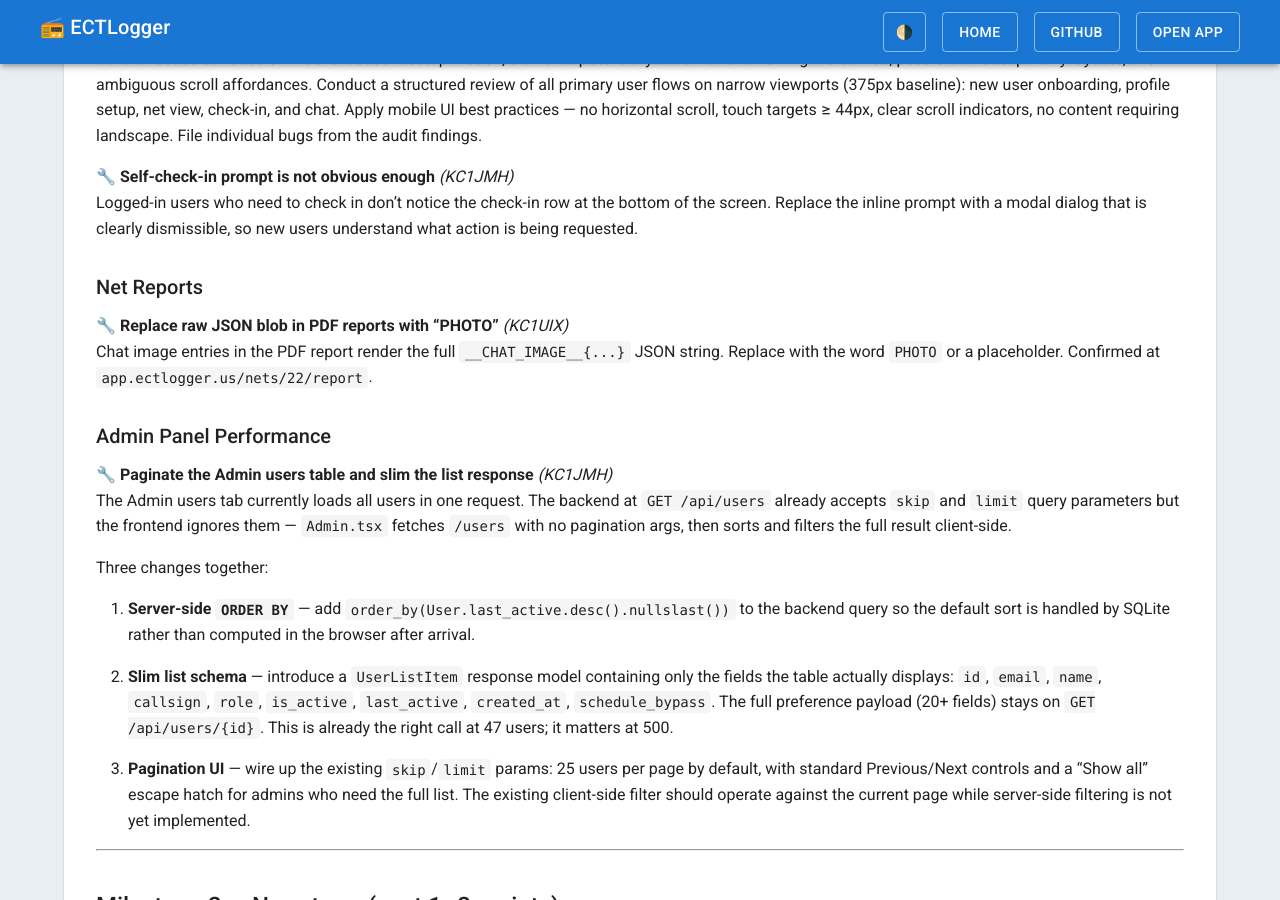
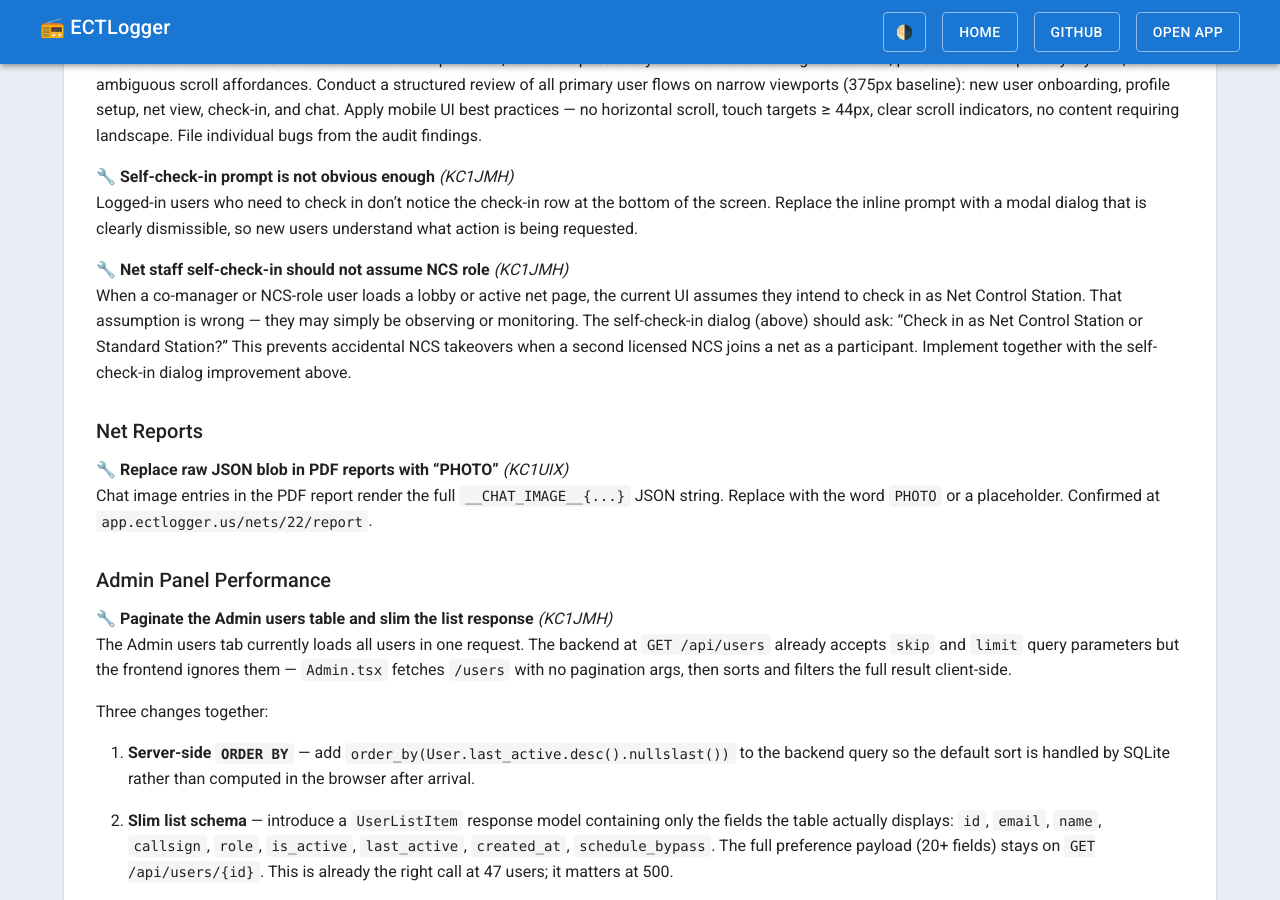
Before and after one commit to bradbrownjr/ectlogger, a Jekyll site: the page built from docs/ROADMAP.md, in a window 1280 px wide and 900 px high, scrolled down 4254 px. Built offline with Jekyll 4.4.1, drawn with Linux system fonts in a browser that asks for light colours; our own code applies the rules of GitHub Pages for plain Markdown files; some of the changed text lies outside the part shown.

Commit message:
Added NCS prompt as to whether they check in normal or as an NCS

```diff
--- a/docs/ROADMAP.md
+++ b/docs/ROADMAP.md
@@ -144,6 +144,9 @@ Several issues surfaced on mobile: account setup friction, elements potentially
 
 **🔧 Self-check-in prompt is not obvious enough** *(KC1JMH)*
 Logged-in users who need to check in don't notice the check-in row at the bottom of the screen. Replace the inline prompt with a modal dialog that is clearly dismissible, so new users understand what action is being requested.
+
+**🔧 Net staff self-check-in should not assume NCS role** *(KC1JMH)*
+When a co-manager or NCS-role user loads a lobby or active net page, the current UI assumes they intend to check in as Net Control Station. That assumption is wrong — they may simply be observing or monitoring. The self-check-in dialog (above) should ask: "Check in as Net Control Station or Standard Station?" This prevents accidental NCS takeovers when a second licensed NCS joins a net as a participant. Implement together with the self-check-in dialog improvement above.
 
 ### Net Reports
 
```
Also changed, not shown: other parts of docs/ROADMAP.md (+1 -1 lines).
